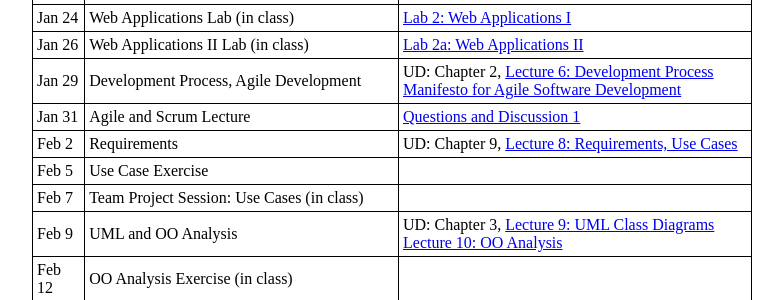
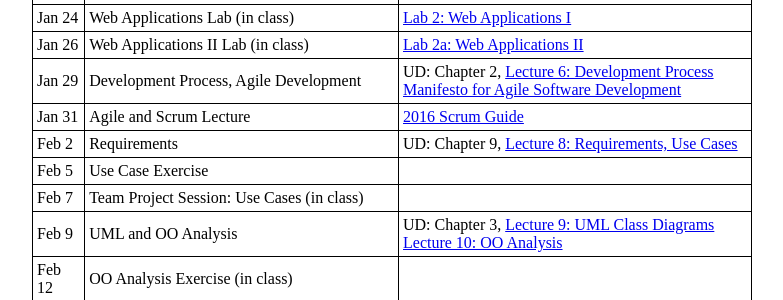
Before and after one commit to ycpcs/cs320-spring2018, a Jekyll site: the page built from schedule.md, in a window 1280 px wide. Shown: the part 323-623 px from the top of the page, without its empty margins (248-1031 px from the left). Built offline with Jekyll 4.4.1, drawn with Linux system fonts in a browser that asks for light colours.

Commit message:
added Scrum pdf

```diff
--- a/schedule.md
+++ b/schedule.md
@@ -17,7 +17,7 @@ Jan 22 | Web Applications<br> Web Applications Labs Assigned | [Lecture 4: Web A
 Jan 24 | Web Applications Lab (in class) | [Lab 2: Web Applications I](./labs/lab02.html)
 Jan 26 | Web Applications II Lab (in class) | [Lab 2a: Web Applications II](./labs/lab02a.html)
 Jan 29 | Development Process, Agile Development | UD: Chapter 2, [Lecture 6: Development Process](lectures/lecture06.html)<br> [Manifesto for Agile Software Development](http://www.agilemanifesto.org/)
-Jan 31 | Agile and Scrum Lecture | [Questions and Discussion 1](lectures/XPdiscussion1_5.html)
+Jan 31 | Agile and Scrum Lecture | [2016 Scrum Guide](lectures/lecture07/2016-Scrum-Guide-US.pdf)
 Feb 2  | Requirements | UD: Chapter 9, [Lecture 8: Requirements, Use Cases](lectures/lecture08.html)
 Feb 5  | Use Case Exercise |
 Feb 7  | Team Project Session: Use Cases (in class) |
```
Also changed, not shown: 1 other file.
